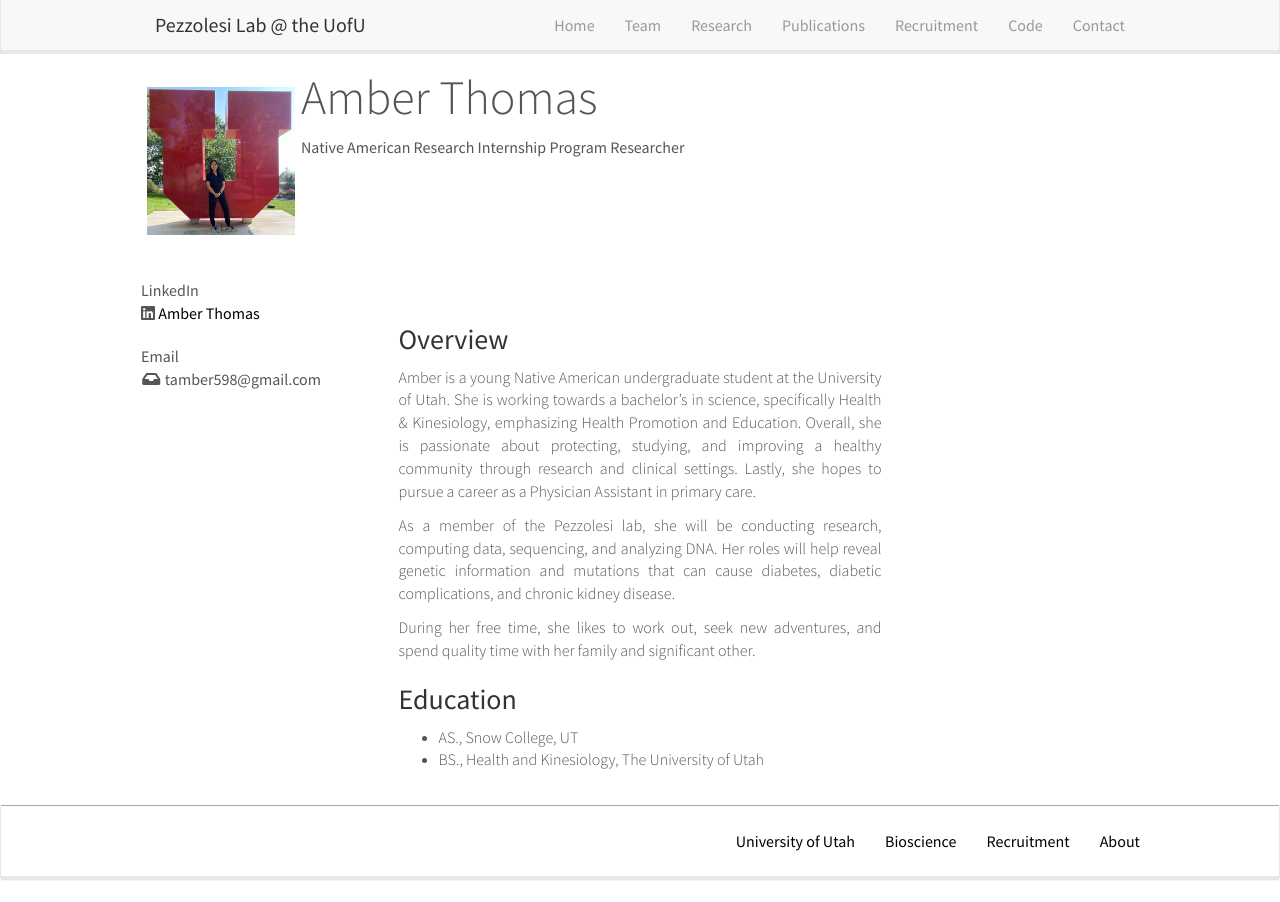
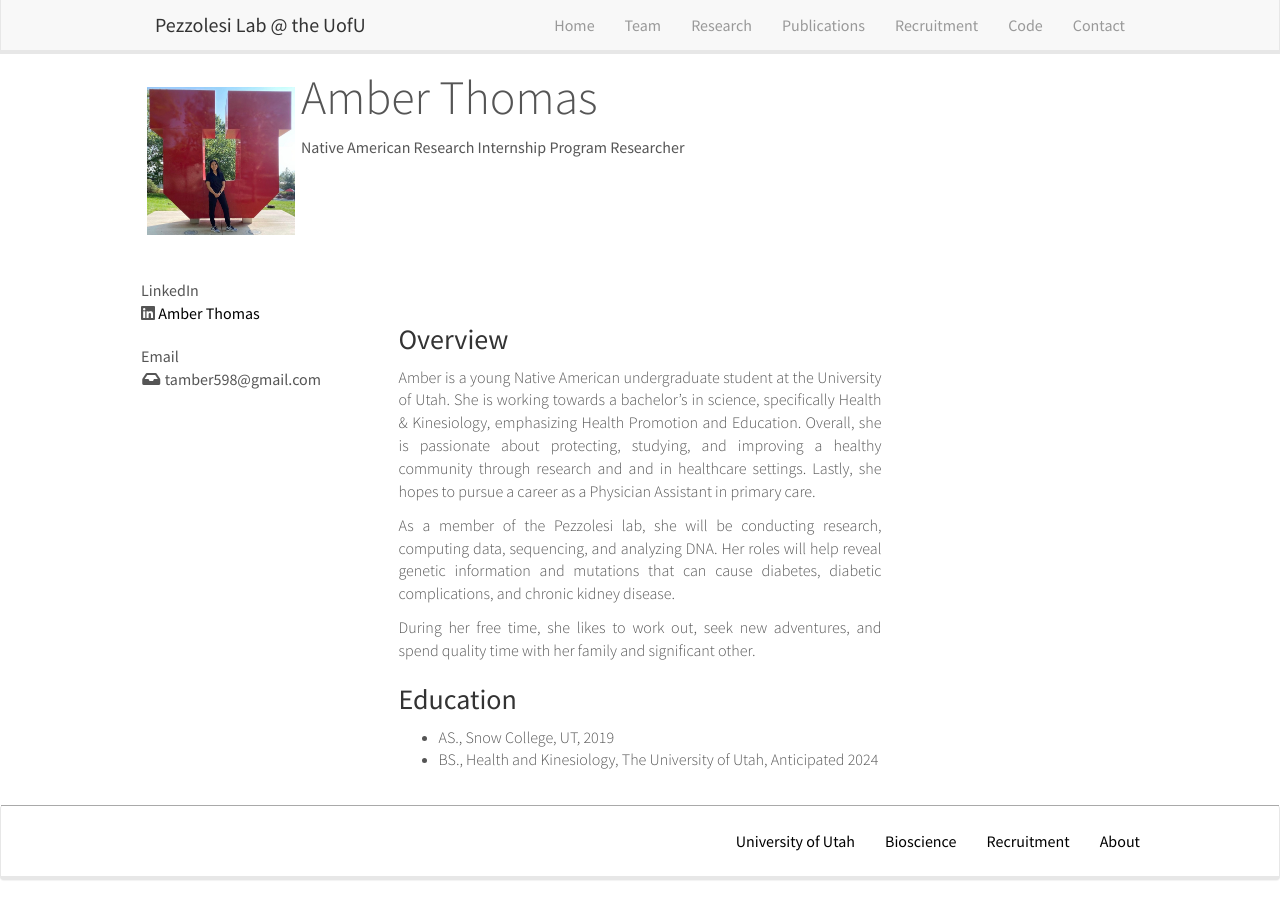
Before and after one commit to PezzolesiLab/pezzolesilab, a Jekyll site: the page built from team/amberthomas.md, in a window 1280 px wide. Built offline with Jekyll 4.4.1, drawn with Linux system fonts in a browser that asks for light colours; nearby versions of some CDN libraries.

Commit message:
Update amberthomas.md

```diff
--- a/team/amberthomas.md
+++ b/team/amberthomas.md
@@ -12,12 +12,12 @@ ucsf:
 
 ### Overview
 
-Amber is a young Native American undergraduate student at the University of Utah. She is working towards a bachelor's in science, specifically Health & Kinesiology,  emphasizing Health Promotion and Education. Overall, she is passionate about protecting, studying, and improving a healthy community through research and clinical settings. Lastly, she hopes to pursue a career as a Physician Assistant in primary care.
+Amber is a young Native American undergraduate student at the University of Utah. She is working towards a bachelor's in science, specifically Health & Kinesiology,  emphasizing Health Promotion and Education. Overall, she is passionate about protecting, studying, and improving a healthy community through research and and in healthcare settings. Lastly, she hopes to pursue a career as a Physician Assistant in primary care.
 
 As a member of the Pezzolesi lab, she will be conducting research, computing data, sequencing, and analyzing DNA. Her roles will help reveal genetic information and mutations that can cause diabetes, diabetic complications, and chronic kidney disease.
 
 During her free time, she likes to work out, seek new adventures, and spend quality time with her family and significant other.
 
 ### Education
-  - AS.,  Snow College, UT
-  - BS., Health and Kinesiology, The University of Utah
+  - AS.,  Snow College, UT, 2019
+  - BS., Health and Kinesiology, The University of Utah, Anticipated 2024
```
